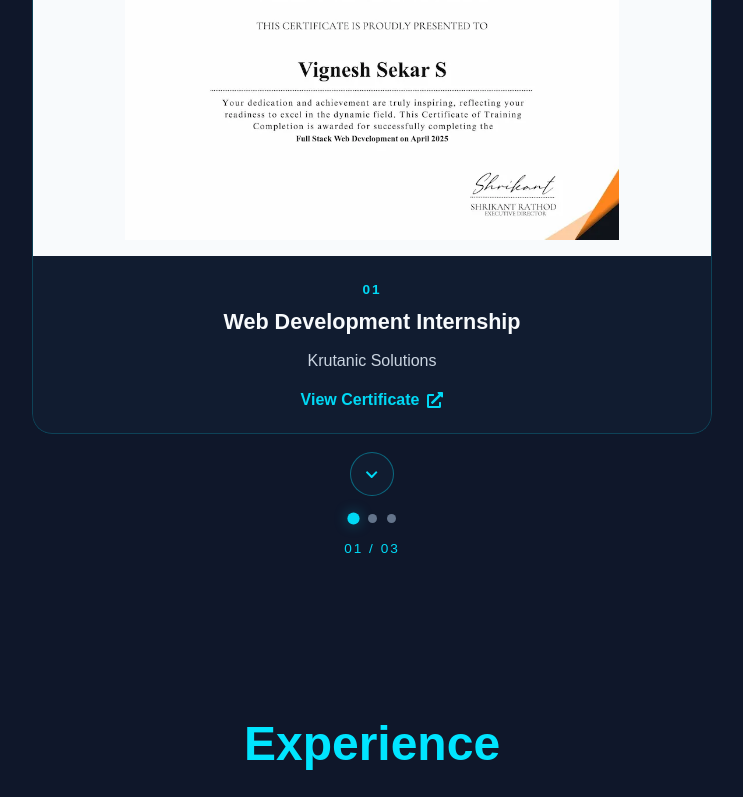
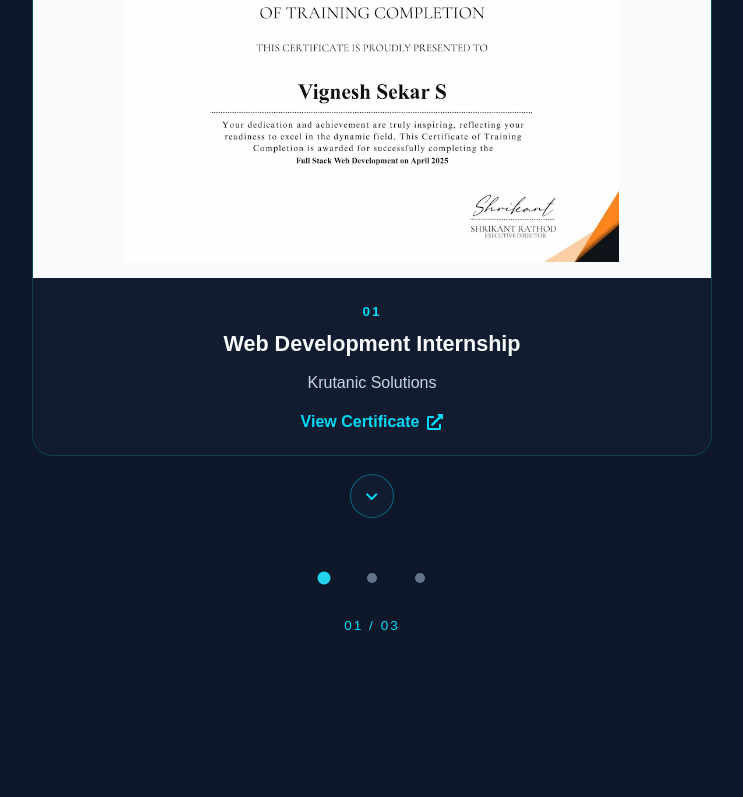
Before and after one commit to vigneshsekar2003s/React_Portfolio, a React (Vite) app: page / in a window 1280 px wide. Shown: the part 4041-4838 px from the top of the page, without its empty margins (268-1011 px from the left). Built offline with nearby package versions, Linux system fonts and the light colour scheme.

Commit message:
fix carousel buttons

```diff
--- a/src/components/Certificates/Certificates.jsx
+++ b/src/components/Certificates/Certificates.jsx
@@ -146,18 +146,22 @@ function Certificates() {
             <FaChevronDown />
           </button>
 
-          <div className="vertical-slider-indicators">
-            {certificates.map((item, index) => (
-              <button
-                key={item.title}
-                type="button"
-                className={activeIndex === index ? "active" : ""}
-                onClick={() => setActiveIndex(index)}
-                aria-label={`Show ${item.title}`}
-                aria-pressed={activeIndex === index}
-              />
-            ))}
-          </div>
+          <div className="carousel-dots">
+        {certificates.map((certificate, index) => (
+          <button
+            key={certificate.title}
+            type="button"
+            className={`carousel-dot ${
+              activeIndex === index ? "active" : ""
+            }`}
+            aria-label={`Show ${certificate.title}`}
+            aria-pressed={activeIndex === index}
+            onClick={() => setActiveIndex(index)}
+          >
+            <span className="dot-indicator" aria-hidden="true" />
+          </button>
+        ))}
+      </div>
 
           <p className="certificate-counter" aria-live="polite">
             {String(activeIndex + 1).padStart(2, "0")} /{" "}
--- a/src/components/Projects/Projects.css
+++ b/src/components/Projects/Projects.css
@@ -495,3 +495,59 @@
     cursor: pointer;
     touch-action: manipulation;
 }
+
+
+/* Carousel indicator container */
+
+.carousel-dots {
+  display: flex;
+  justify-content: center;
+  align-items: center;
+  flex-wrap: wrap;
+  gap: 4px;
+  margin-top: 20px;
+}
+
+/* Accessible touch target */
+
+.carousel-dot {
+  width: 44px;
+  height: 44px;
+  min-width: 44px;
+  min-height: 44px;
+  padding: 0;
+  border: none;
+  border-radius: 50%;
+  background: transparent;
+  display: flex;
+  justify-content: center;
+  align-items: center;
+  cursor: pointer;
+}
+
+/* Visible small dot */
+
+.dot-indicator {
+  width: 10px;
+  height: 10px;
+  display: block;
+  border-radius: 50%;
+  background: #64748b;
+  transition:
+    background 0.25s ease,
+    transform 0.25s ease;
+}
+
+/* Active dot */
+
+.carousel-dot.active .dot-indicator {
+  background: #22d3ee;
+  transform: scale(1.3);
+}
+
+/* Keyboard accessibility */
+
+.carousel-dot:focus-visible {
+  outline: 2px solid #22d3ee;
+  outline-offset: 2px;
+}
--- a/src/components/Projects/Projects.jsx
+++ b/src/components/Projects/Projects.jsx
@@ -254,18 +254,20 @@ function CoverFlowProjects() {
               <FaChevronLeft />
             </button>
 
-            <div className="coverflow-indicators">
+            <div className="carousel-dots">
           {projects.map((project, index) => (
             <button
               key={project.title}
               type="button"
-                  className={
+              className={`carousel-dot ${
                 activeIndex === index ? "active" : ""
-                  }
-                  onClick={() => setActiveIndex(index)}
+              }`}
               aria-label={`Show project ${index + 1}: ${project.title}`}
               aria-pressed={activeIndex === index}
-                />
+              onClick={() => setActiveIndex(index)}
+            >
+              <span className="dot-indicator" aria-hidden="true" />
+            </button>
           ))}
           </div>
 
```
Lines whose indentation alone changed are shown as unchanged.
